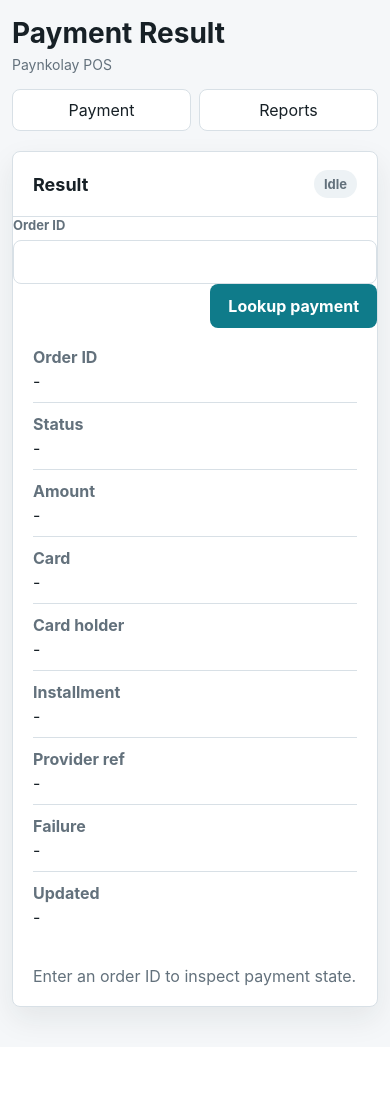
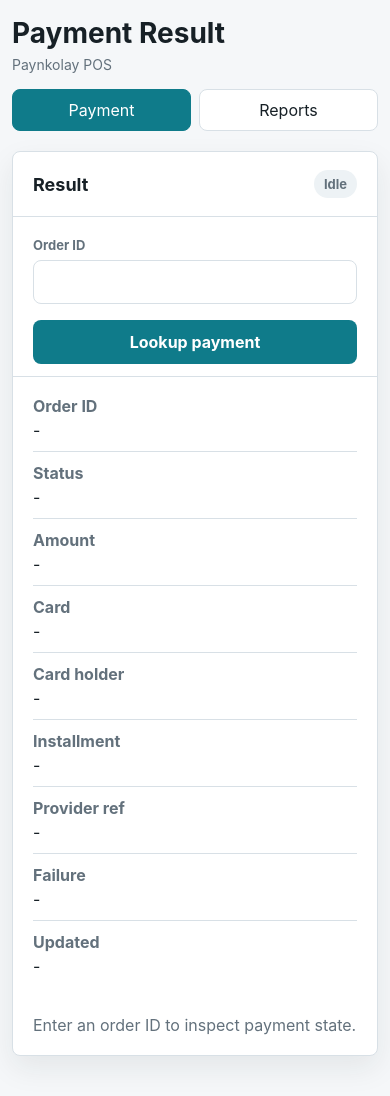
Before and after one commit to canreves/vpos, a Python web app: template src/paynkolay_pos/web/templates/result.html in a window 390 px wide. Before the commit the page ends 1034 px from the top, so only its background shows below. Run offline with Jinja, Linux system fonts and the light colour scheme; the template is opened without the code that fills it, so the values that code supplies are empty.

Commit message:
style: polish tester result ui

```diff
--- a/src/paynkolay_pos/web/static/css/app.css
+++ b/src/paynkolay_pos/web/static/css/app.css
@@ -212,9 +212,26 @@ select {
   cursor: pointer;
 }
 
+.actions button:hover:not(:disabled) {
+  background: var(--accent-strong);
+}
+
 .actions button:disabled {
   cursor: not-allowed;
   opacity: 0.65;
+}
+
+.lookup-form {
+  display: grid;
+  grid-template-columns: minmax(0, 1fr) auto;
+  gap: 16px;
+  align-items: end;
+  padding: 20px 20px 12px;
+  border-bottom: 1px solid var(--line);
+}
+
+.lookup-form .actions {
+  grid-column: auto;
 }
 
 .result-list {
@@ -272,6 +289,12 @@ select {
   text-decoration: none;
 }
 
+.secondary-action:hover {
+  border-color: var(--accent-strong);
+  color: #ffffff;
+  background: var(--accent);
+}
+
 .hidden {
   display: none;
 }
@@ -294,8 +317,14 @@ select {
 }
 
 @media (max-width: 560px) {
-  .payment-form {
+  .payment-form,
+  .lookup-form {
     grid-template-columns: 1fr;
+  }
+
+  .lookup-form .actions,
+  .actions button {
+    width: 100%;
   }
 
   .result-list div {
--- a/src/paynkolay_pos/web/static/js/result.js
+++ b/src/paynkolay_pos/web/static/js/result.js
@@ -21,6 +21,16 @@
   function setState(text, kind) {
     state.textContent = text;
     state.className = `status-pill ${kind}`;
+  }
+
+  function stateKind(status) {
+    if (status === "failed") {
+      return "error";
+    }
+    if (status === "completed") {
+      return "success";
+    }
+    return "neutral";
   }
 
   function clearResult() {
@@ -48,7 +58,7 @@
       threeDsLink.classList.add("hidden");
     }
 
-    setState(payment.status, payment.status === "failed" ? "error" : "success");
+    setState(payment.status, stateKind(payment.status));
     message.textContent = "Payment state loaded.";
   }
 
--- a/src/paynkolay_pos/web/templates/result.html
+++ b/src/paynkolay_pos/web/templates/result.html
@@ -16,7 +16,7 @@
           <p>Paynkolay POS</p>
         </div>
         <nav aria-label="Primary">
-          <a class="nav-link" href="/">Payment</a>
+          <a class="nav-link active" href="/">Payment</a>
           <a class="nav-link" href="/reports">Reports</a>
         </nav>
       </header>
```
Also changed, not shown: tests/api/test_web_app.py (+1 -0 lines).
